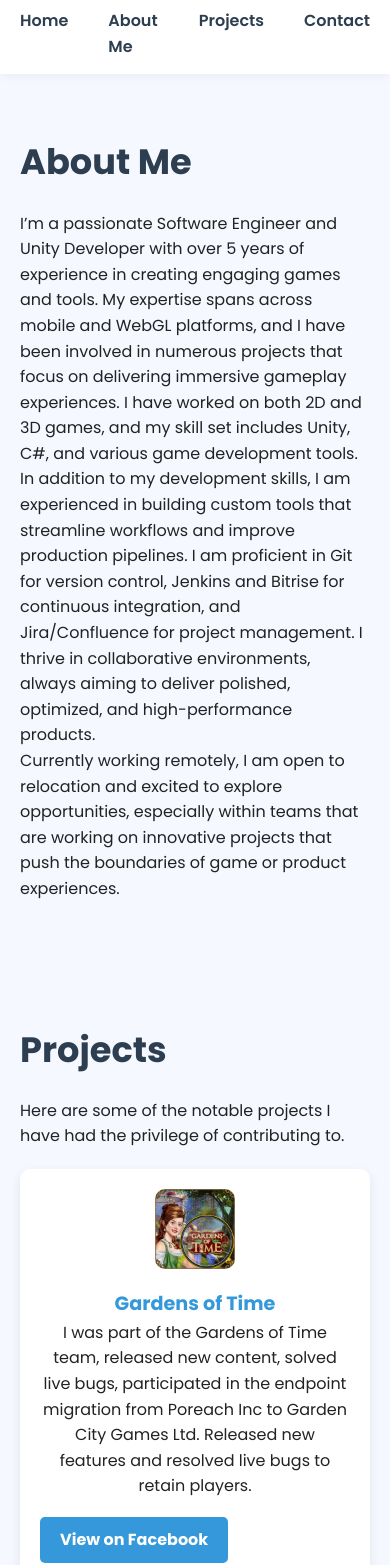
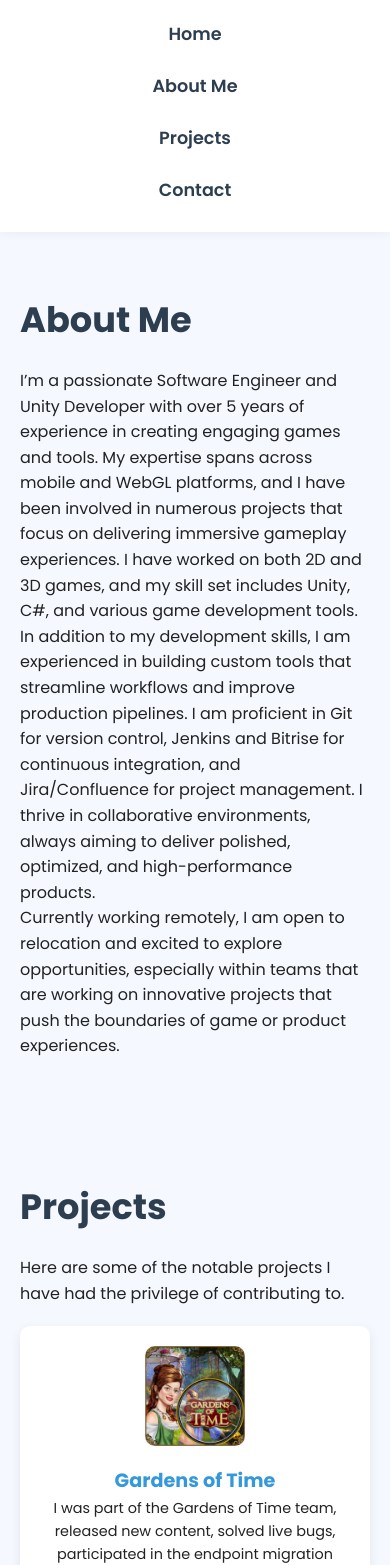
Before and after one commit to dhruv111/dhruv-portfolio, a React (Create React App) app: page / in a window 390 px wide. Shown: the part 432-1997 px from the top of the page. Built offline with nearby package versions, Linux system fonts and the light colour scheme; the HTML template or start-up script is replaced by a standard one.

Commit message:
mobile adjustment

```diff
--- a/src/App.css
+++ b/src/App.css
@@ -27,20 +27,37 @@ nav {
   position: sticky;
   top: 0;
   z-index: 1000;
+  padding: 10px 0;
 }
 
 nav a {
-  padding: 15px 20px;
+  padding: 10px 20px;
   text-decoration: none;
   color: #2c3e50;
   font-weight: 600;
   transition: 0.3s;
+  font-size: 1rem;
 }
 
 nav a:hover {
   background-color: #3498db;
   color: white;
   border-radius: 5px;
+}
+
+/* Mobile adjustments for the navigation */
+@media screen and (max-width: 768px) {
+  nav {
+    flex-direction: column;
+    padding: 15px 0;
+  }
+
+  nav a {
+    padding: 12px 15px;
+    font-size: 1.1rem;
+    width: 100%;
+    text-align: center;
+  }
 }
 
 section {
@@ -77,9 +94,11 @@ h2 {
   height: 80px;
   border-radius: 10px;
 }
+
 .project-intro {
   margin-bottom: 20px;
 }
+
 .project-details h3 {
   margin: 0;
   font-size: 1.2rem;
@@ -123,31 +142,35 @@ footer {
   }
 }
 
+
 @media screen and (max-width: 768px) {
   .project {
     flex-direction: column;
     text-align: center;
   }
+
+  .project img {
+    width: 100px;
+    height: 100px;
   }
 
-/* New addition for Lucky Slots horizontal buttons */
+  .project-details h3 {
+    font-size: 1.2rem;
+  }
+
+  .project-details p {
+    font-size: 0.9rem;
+  }
+
   .link-buttons {
-  display: flex;
-  gap: 15px;
+    display: block;
     margin-top: 10px;
-  justify-content: flex-start;
   }
 
   .link-buttons a {
-  background-color: #3498db;
-  color: white;
+    margin-bottom: 10px;
+    width: 100%;
+    text-align: center;
     padding: 10px 20px;
-  border-radius: 5px;
-  text-decoration: none;
-  font-weight: bold;
-  transition: background-color 0.3s;
   }
-
-.link-buttons a:hover {
-  background-color: #2980b9;
 }
--- a/src/App.js
+++ b/src/App.js
@@ -40,8 +40,9 @@ function App() {
       <section id="projects" className="fade-in-section">
         <h2>Projects</h2>
         <p className="project-intro">
-        Here are some of the notable projects I have had the privilege of contributing to.
-         </p>
+          Here are some of the notable projects I have had the privilege of contributing to.
+        </p>
+
         {/* Gardens of Time */}
         <div className="project">
           <img src={gardens_of_time} alt="Gardens of Time" />
@@ -122,7 +123,6 @@ function App() {
         <h2>Contact</h2>
         <p>Email: <a href="mailto:dhruvm113355@gmail.com" className="contact-link">dhruvm113355@gmail.com</a></p>
         <p>Phone: <a href="tel:+917383865487" className="contact-link">+91 7383865487</a></p>
-
       </section>
 
       <footer>
```
Lines whose indentation alone changed are shown as unchanged.
